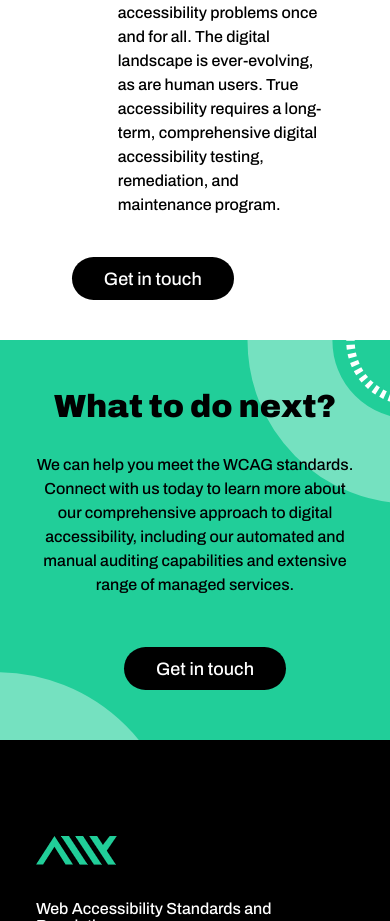
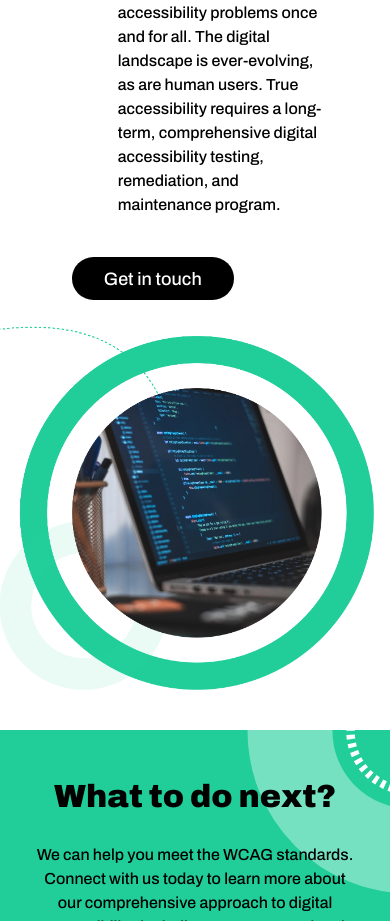
Before and after one commit to a11ysolutions/website, a React (Create React App) app: page /regulations in a window 390 px wide. Shown: the part 5060-5981 px from the top of the page. Built offline with nearby package versions, Linux system fonts and the light colour scheme.

Commit message:
fix: add mobile image in final section

```diff
--- a/src/Components/StandardsRegulations/StandardRegulations.css
+++ b/src/Components/StandardsRegulations/StandardRegulations.css
@@ -70,7 +70,10 @@
 }
 
 .regulations-desktop-img{
-    display: none;
+    display: block;
+    width: 200%;
+    margin-left: -100%;
+    margin-top: -50%;
 }
 
 .regulation-section .checked-item-text{
@@ -111,6 +114,7 @@
         width: 90%;
         height: 30%;
         margin-top: -200px;
+        margin-left: 0 !important;
     }
 }
 
--- a/src/Components/StandardsRegulations/StandardRegulations.js
+++ b/src/Components/StandardsRegulations/StandardRegulations.js
@@ -128,6 +128,7 @@ function StandardRegulations() {
                 </div>
 
                 <img src="./encircled-bg-large.png" alt="Using a tablet" className="regulations-desktop-img" />
+
             </section>
 
             <section className="green-bg-section regulations">
```
